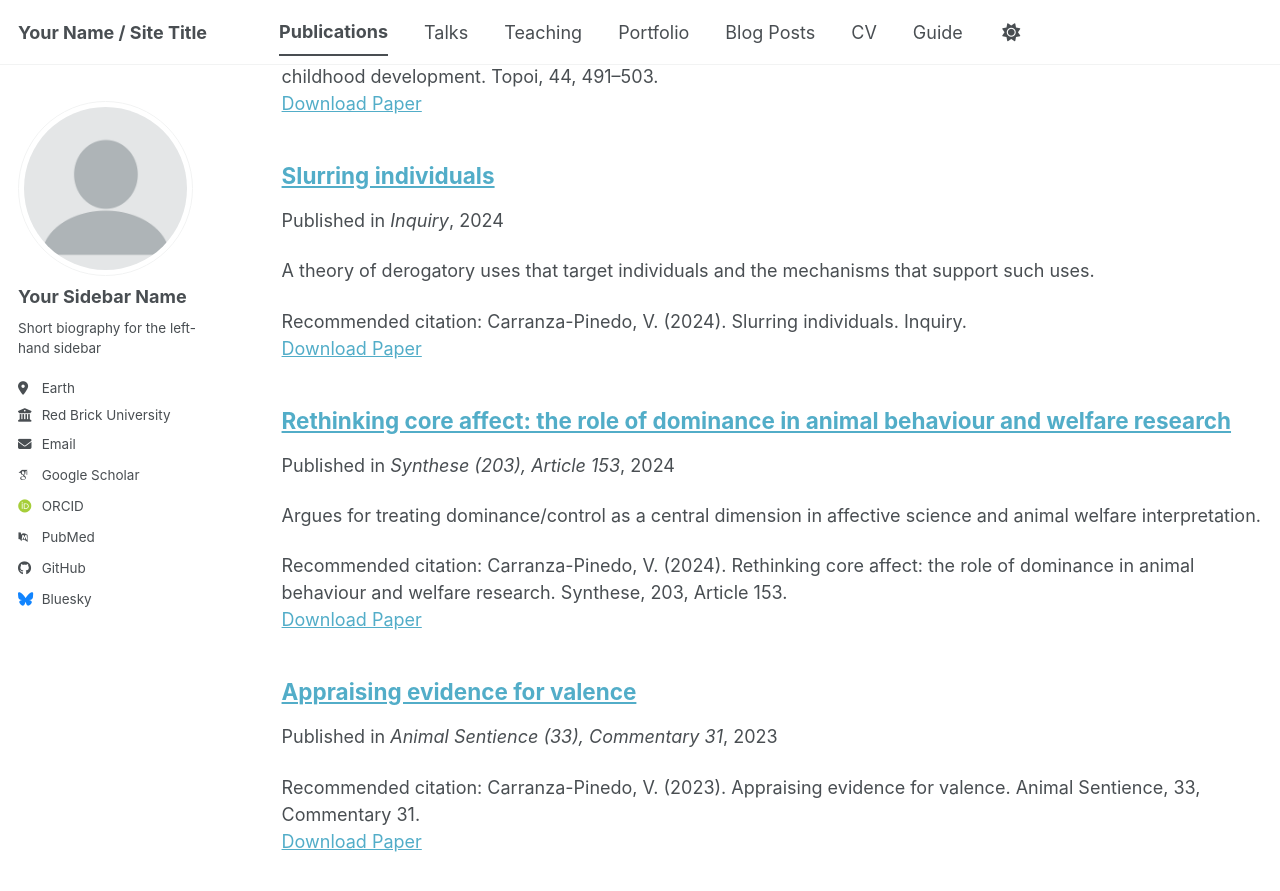
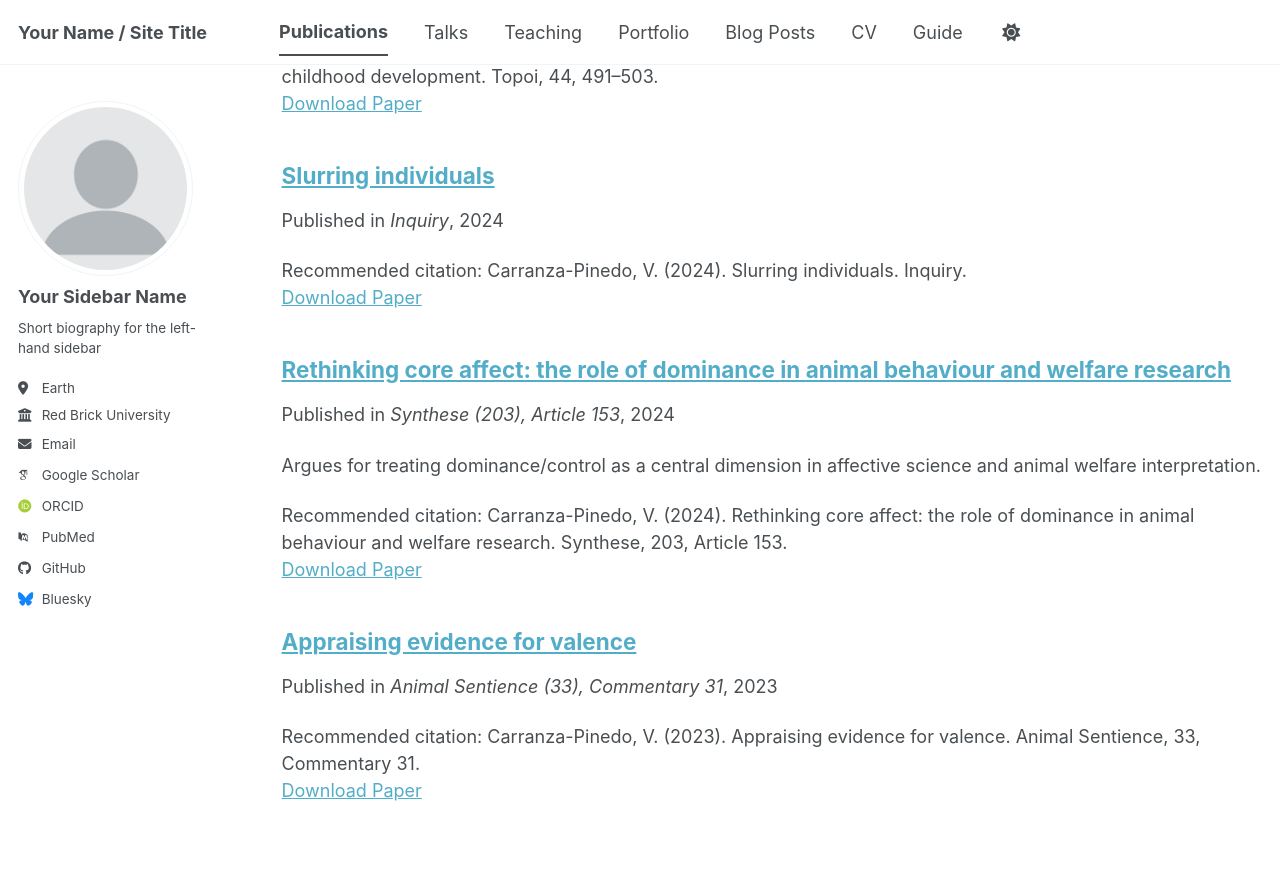
Before and after one commit to carranza-pinedo/carranza-pinedo.github.io, a Jekyll site: the page built from _pages/publications.html, in a window 1280 px wide and 900 px high, scrolled down 795 px. Shown: the top 891 px of the window. Built offline with Jekyll 4.4.1, drawn with Linux system fonts in a browser that asks for light colours; some web fonts are replaced; a script bundle is joined from its source files by our own code; library files that are not in the unit come from our copies.

Commit message:
Update 2024-slurring-individuals.md

```diff
--- a/_publications/2024-slurring-individuals.md
+++ b/_publications/2024-slurring-individuals.md
@@ -7,5 +7,4 @@ venue: "Inquiry"
 category: journal-articles
 paperurl: "https://www.tandfonline.com/doi/full/10.1080/0020174X.2024.2353616"
 citation: "Carranza-Pinedo, V. (2024). Slurring individuals. Inquiry."
-excerpt: "A theory of derogatory uses that target individuals and the mechanisms that support such uses."
 ---
```
